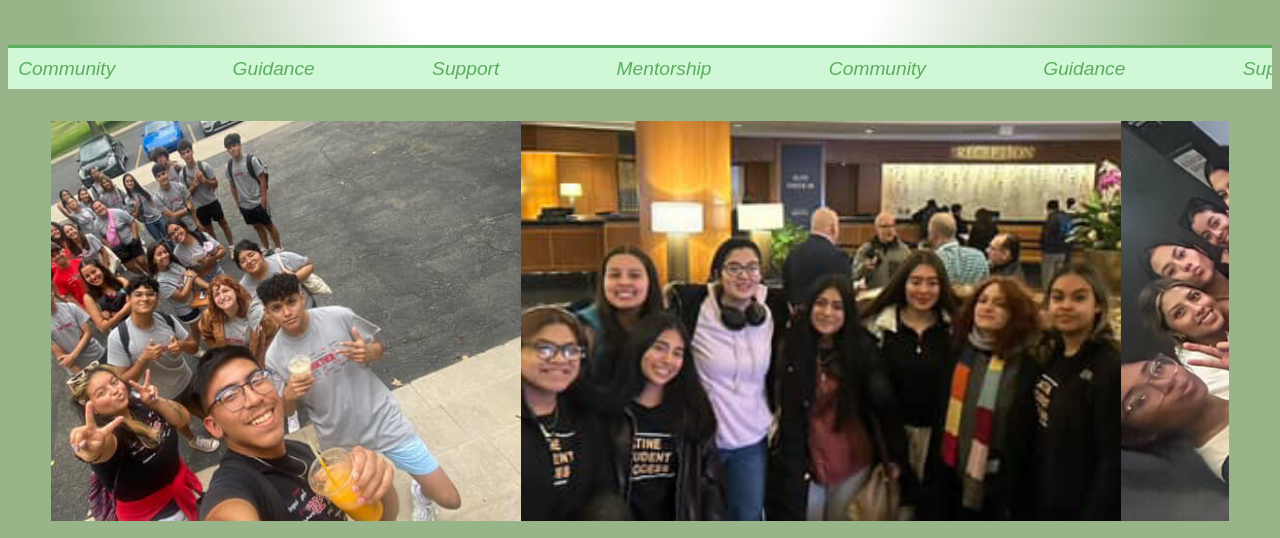
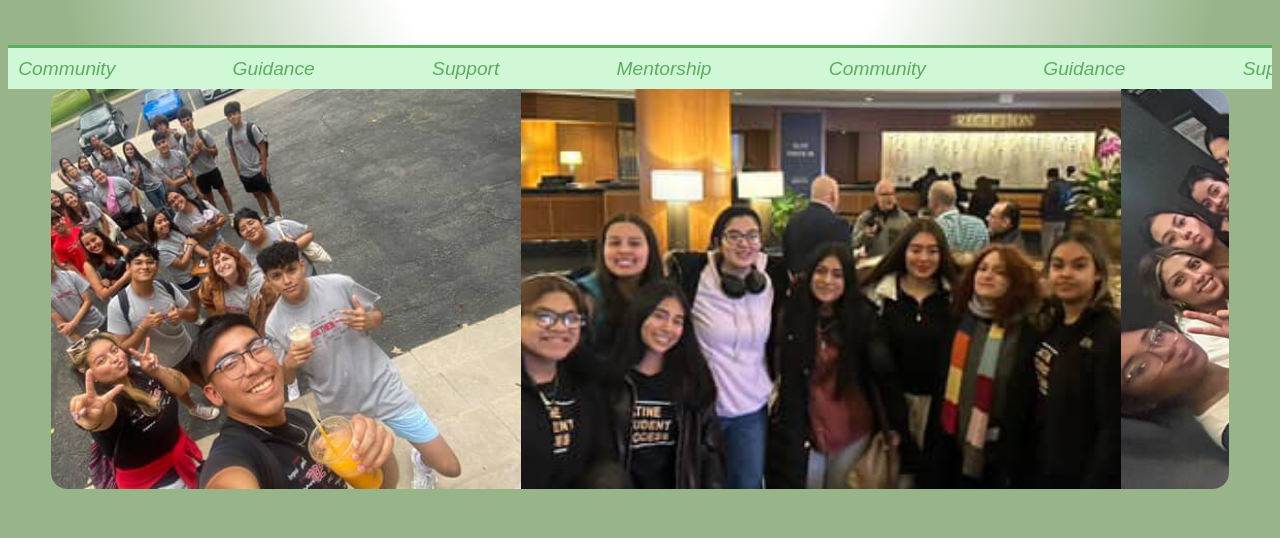
Before and after one commit to imehtn/imehtn.github.io, a plain HTML site: page index.html in a window 1280 px wide. Shown: the part 253-791 px from the top of the page. Drawn offline with Linux system fonts and the light colour scheme.

Commit message:
image carousel

```diff
--- a/styles/main.css
+++ b/styles/main.css
@@ -109,6 +109,7 @@ body {
 }
 
 .wrapper {
+  margin-top:0;
 	background-color: #E1E2E2;
 	height: 400px;
 	overflow: hidden;
@@ -117,7 +118,10 @@ body {
 	display: flex;
 	align-items: center;
 	padding: 0 20px;
-    margin: 2rem auto; /* ✅ this centers it horizontally */
+  margin: 2rem auto; /* ✅ this centers it horizontally */
+  border-radius: 16px;
+  aspect-ratio:16/9;
+  margin: 0 auto;
 }
 
 .wrapper:before, .wrapper:after {
@@ -272,6 +276,7 @@ main section {
   border-bottom: 3px solid #5cad5f;*/
   color: #5cad5f;
   position: relative;
+  margin-bottom:0;
 }
 
 .scrolling-content {
```
